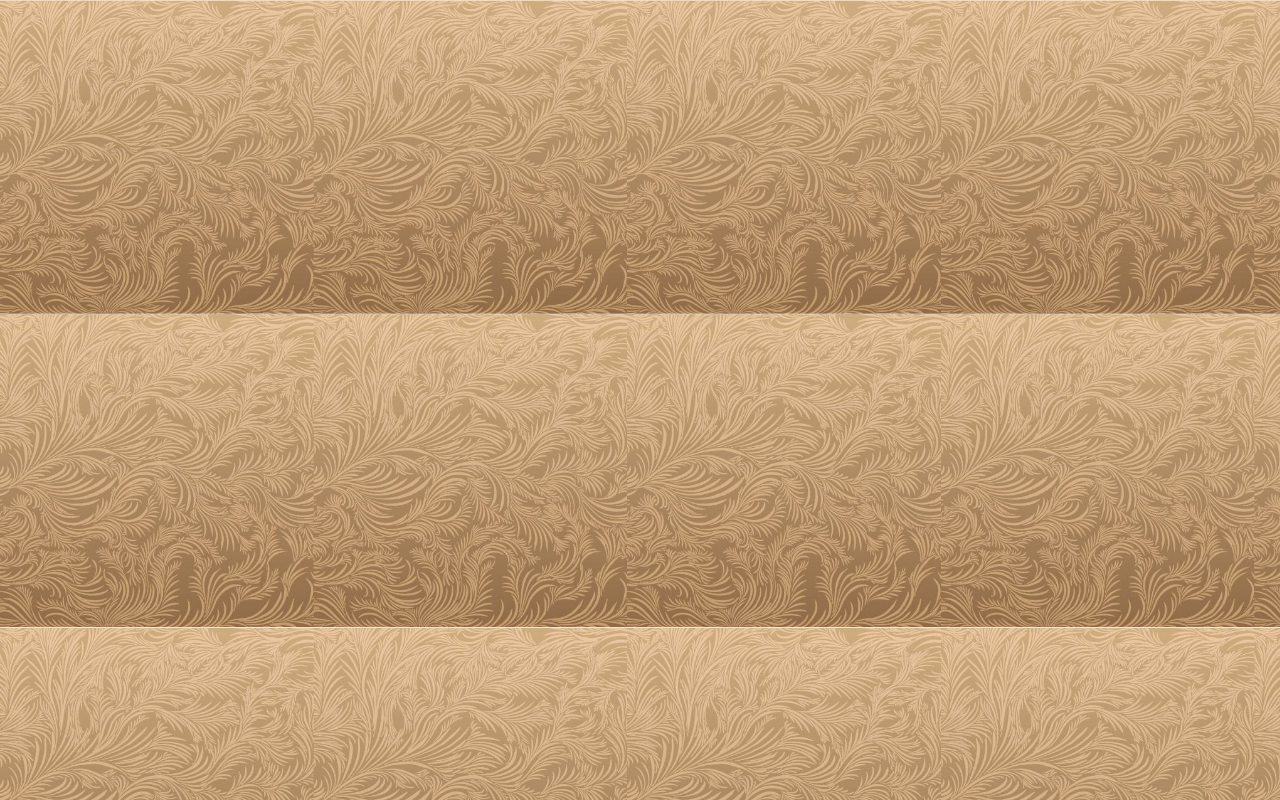
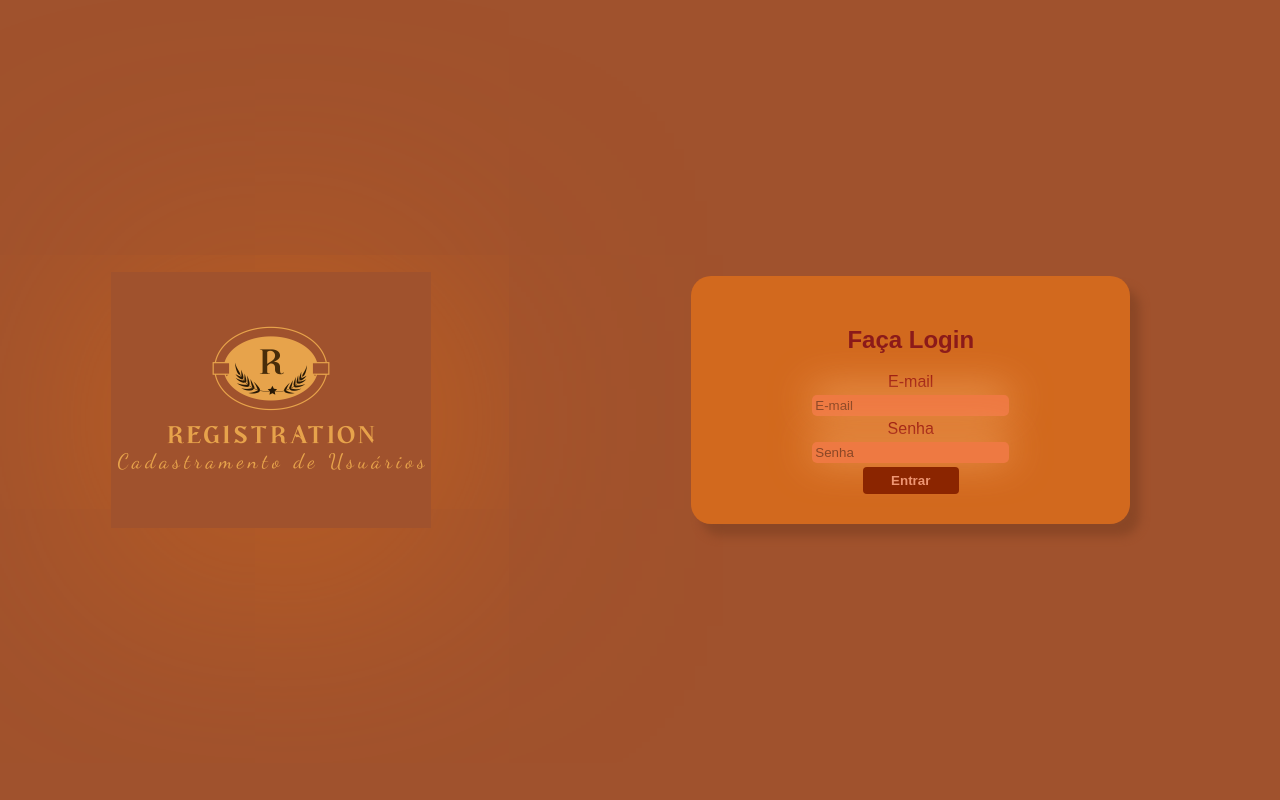
Before and after one commit to WilliamCP19/Teste-Grupo_Carvalho, a plain HTML site: page index.html in a window 1280 px wide. Drawn offline with Linux system fonts and the light colour scheme; a web font is replaced by a local one.

Commit message:
Montando esqueleto da Página de Login

```diff
--- a/index.html
+++ b/index.html
@@ -1,5 +1,5 @@
 <!DOCTYPE html>
-<html lang="pt-br">
+<html lang="pt">
 <head>
     <meta charset="UTF-8">
     <meta name="viewport" content="width=device-width, initial-scale=1.0">
@@ -7,8 +7,23 @@
     <link rel="Icon" href="imagens/icone.ico" type="image/x-icon">
     <title>Registration</title>
 </head>
-<body background="imagens/fundo5.png">
+<body>
     <main>
+        <figure>
+            <img id="imgLogo" src="imagens/header.jpg" alt="">
+        </figure>
+        <div class="formulario">
+            <section>
+                <form>
+                    <h2>Faça Login</h2>
+                    <label for="txtEmail">E-mail</label>
+                    <input type="email" name="email" placeholder="E-mail">
+                    <label for="txtSenha">Senha</label>
+                    <input type="password" name="senha" placeholder="Senha">
+                    <button>Entrar</button>
+                </form>
+            </section>
+        </div>
     </main>
 </body>
 </html>
--- a/style.css
+++ b/style.css
@@ -1,5 +1,92 @@
-* {
-    background-size: 24.5%;
+@import url('https://fonts.googleapis.com/css2?family=Barlow:wght@200&family=Protest+Strike&display=swap');
+
+body {
+    background-color: #A0522D;
+    font-family: 'Protest Strike', sans-serif;
+    background-size: 25vw;
     padding: 0;
     margin: 0;
 }
+
+main {
+    width: 100vw;
+    height: 100vh;
+    display: flex;
+    justify-content: center;
+    align-items: center;
+}
+img {
+    box-shadow: 10px 20px 500vw #CD661D;
+}
+
+figure {
+    width: 50vw;
+    height: 100vh;
+    display: flex;
+    justify-content: center;
+    align-items: center;
+}
+
+section {
+    width: 50%;
+    display: flex;
+    justify-content: center;
+    align-items: center;
+    flex-direction: column;
+    padding: 30px 35px;
+    border-radius: 20px;
+    box-shadow: 10px 12px 10px #8B4726;
+    background-color: #D2691E;
+}
+
+form {
+    display: flex;
+    flex-direction: column;
+    align-items: center;
+}
+
+form > h2 {
+    font-weight: 800;
+    color: #8B1A1A;
+}
+
+label {
+    color: #8B0000;
+}
+
+input {
+    background-color: #EE7942;
+    margin: 4px;
+    padding: 3px;
+    width: 100%;
+    border: none;
+    border-radius: 5px;
+    box-shadow: 0px -5px 40px #F4A460;
+}
+input::placeholder {
+    color: #8B4726;
+}
+
+button {
+    border: none;
+    border-radius: 4px;
+    padding: 6px;
+    width: 50%;
+    outline: none;
+    font-weight: 800;
+    color: #EE9572;
+    cursor: pointer;
+    background-color: #8B2500;
+}
+
+.formulario {
+    width: 80vw;
+    height: 100vh;
+    display: flex;
+    justify-content: center;
+    align-items: center;
+}
+
+#imgLogo {
+    width: 25vw;
+}
```
Also changed, not shown: imagens/header.jpg (added).
